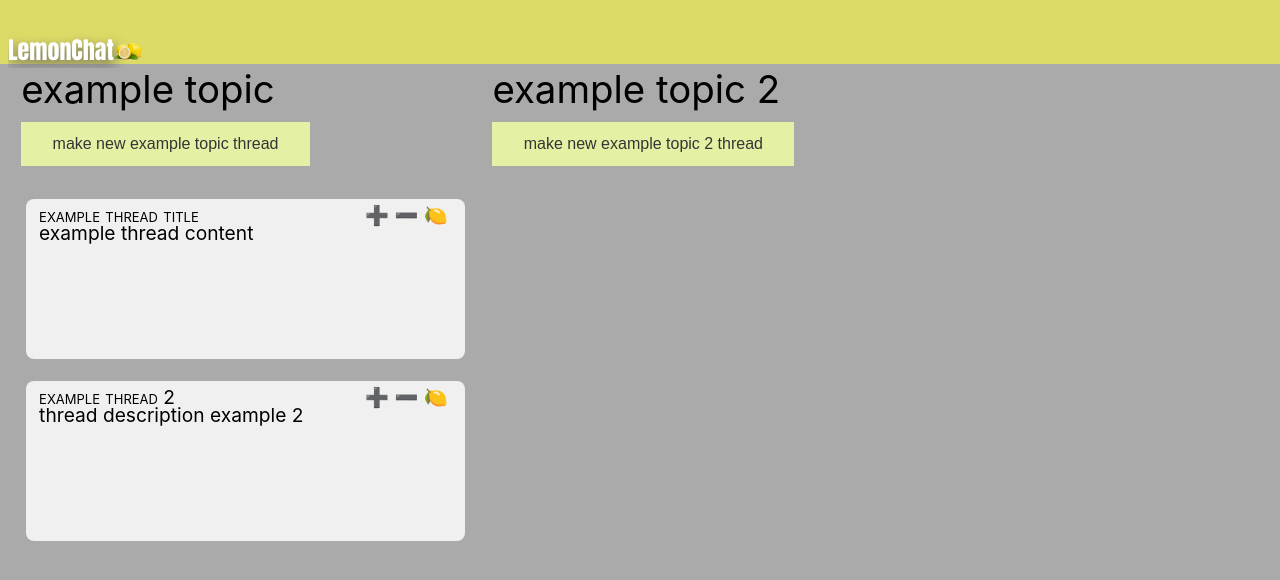
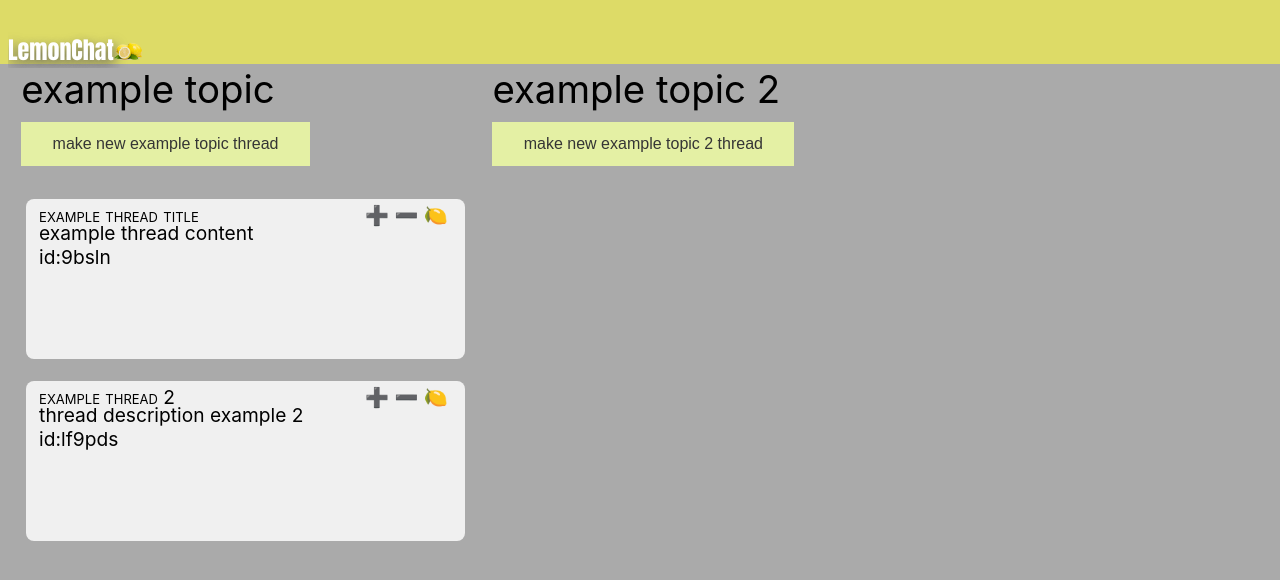
Before and after one commit to mrworth/lemonchat, a React (Create React App) app: page / in a window 1280 px wide. Shown: the top 580 px of the page. Built offline with nearby package versions, Linux system fonts and the light colour scheme.

Commit message:
post focus functionality implemented
displaying of child messages via focusing post implemented

```diff
--- a/src/App.css
+++ b/src/App.css
@@ -82,6 +82,7 @@
   padding: 0% 0 0 3%;
   flex-direction: column;
   font-size: 1.5vw;
+  user-select: none;
 }
 .message-topbar{
   font-size: 1.5vw;
@@ -165,3 +166,19 @@
 .large-text{
   font-size: min(3.5vh,13vw);
 }
+
+.reply-container{
+  position: absolute;
+  left: 105%;
+  top: 0;
+  width: 100%;
+}
+
+.message-container{
+  height: 100%;
+  position: relative;
+}
+
+.focused-message{
+  background-color: orange;
+}
--- a/src/components/NewPostForm.js
+++ b/src/components/NewPostForm.js
@@ -1,20 +1,41 @@
-import React, {useState} from 'react';
+import React, { useState } from 'react';
+import { useDispatch } from 'react-redux';
+import { v4 as uuidv4 } from 'uuid';
+import { addThread } from '../slices/postSlice';
 
 const NewPostForm = (props) => {
+    const [title, setTitle] = useState('');
+    const [content, setContent] = useState('');
+    const dispatch = useDispatch();
+
+    const handleSubmit = () => {
+        const threadId = uuidv4();
+
+        dispatch(addThread({ topic: props.topic.id, threadId, title, content }));
+        props.toggleVisibility();
+    };
 
     return (
         <div className="post-form">
-            <button className="close-button medium-text" onClick={()=>props.toggleVisibility()}>x</button>
+            <button className="close-button medium-text" onClick={() => props.toggleVisibility()}>x</button>
             <div>
-                <div className="medium-text">title</div>
-                <input className="post-title medium-text"></input>
+                <div className="medium-text">title (topic is {props.topic.id})</div>
+                <input
+                    className="post-title medium-text"
+                    value={title}
+                    onChange={(e) => setTitle(e.target.value)}
+                />
             </div>
             <div>
                 <div className="medium-text">text</div>
-                <textarea className="post-content medium-text"></textarea>
+                <textarea
+                    className="post-content medium-text"
+                    value={content}
+                    onChange={(e) => setContent(e.target.value)}
+                />
             </div>
             <div className="relative-container">
-                <button className="submit-button small-text">Create New Thread</button>
+                <button className="submit-button small-text" onClick={handleSubmit}>Create New Thread</button>
             </div>
         </div>
     );
--- a/src/components/NewThread.js
+++ b/src/components/NewThread.js
@@ -5,7 +5,7 @@ const NewThread = ({ topic, toggleVisibility, isVisible }) => {
     return (
         <div>
             {!isVisible && <button className="toggle-button small-text" onClick={toggleVisibility}>make new {topic.title} thread</button>}
-            {isVisible && <NewPostForm toggleVisibility={toggleVisibility}/>}
+            {isVisible && <NewPostForm topic={topic} toggleVisibility={toggleVisibility}/>}
         </div>
     );
 };
--- /dev/null
+++ b/src/components/Post.js
@@ -0,0 +1,22 @@
+import React from 'react';
+import PostList from './PostList';
+import { useSelector, useDispatch  } from 'react-redux';
+import { focusPost, selectFocusedPosts } from '../slices/focusPostSlice';
+const Post = (props) => {
+
+  const focusedPosts = useSelector(selectFocusedPosts);
+  const dispatch = useDispatch();
+  // console.log('posts',focusedPosts)
+  // console.log('thread props',props);
+  return (
+    <div className="message-container" >
+      <div className={`content-message ${focusedPosts.includes(props.id)?'focused-message':''}`} onClick={()=>dispatch(focusPost({postId: props.id, topic: props.topicId?props.topicId:''}))}>
+          <div className="message-topbar"><div>{props.title}</div><div className="right-bar">➕ ➖ 🍋</div></div>
+          {props.content}<br/>id:{props.id}
+      </div>
+      {focusedPosts.includes(props.id)?<PostList replies={props.replies}/>:''}
+    </div>
+  );
+};
+
+export default Post;
--- /dev/null
+++ b/src/components/PostList.js
@@ -0,0 +1,18 @@
+import React from 'react';
+import Post from './Post';
+
+const PostList = (props) => {
+  const replies = props.replies;
+  console.log(Object.values(replies)[0])
+  return (
+      <div className="reply-container">
+        {Object.values(replies).map((reply) => (
+          <div className="content-row" key={reply.id}>
+            <Post key={reply.id} {...reply}/>
+          </div>
+        ))}
+      </div>
+  );
+};
+
+export default PostList;
--- a/src/components/Thread.js
+++ /dev/null
@@ -1,13 +0,0 @@
-import React from 'react';
-
-const Thread = (props) => {
-
-  return (
-    <div className="content-message">
-        <div className="message-topbar"><div>{props.title}</div><div className="right-bar">➕ ➖ 🍋</div></div>
-        {props.content}
-    </div>
-  );
-};
-
-export default Thread;
--- a/src/components/ThreadList.js
+++ b/src/components/ThreadList.js
@@ -1,29 +1,42 @@
 import React from 'react';
 import { useSelector } from 'react-redux';
 import { selectPosts } from '../slices/postSlice';
-import Thread from './Thread';
+import {  selectFocusedPosts, selectFocusedTopic } from '../slices/focusPostSlice';
+import Post from './Post';
 import UniqueToggle from './UniqueToggle';
 import NewThread from './NewThread';
 
 const ThreadList = () => {
   const topics = useSelector(selectPosts);
-  console.log(topics)
-  console.log(Object.values(topics)[0])
+  const focusedPosts = useSelector(selectFocusedPosts);
+  const focusedTopic = useSelector(selectFocusedTopic);
+  const rightMargin = (focusedPosts.length * 36.5) + "%"
+
+  console.log('topic:::::',topics,focusedTopic)
+
+  const spacingColumns = Array.from({ length: focusedPosts.length +1 }, (_, index) => (
+    <div className="content-column"></div>
+  ));
   return (
     <div className="content-pane">
         {Object.values(topics).map((topic) => (
-          <div className="content-column" key={topic.id}>{`${topic.title}`}
+          <div className="content-column" key={topic.id}
+            style={{
+                marginRight: topic.id === focusedTopic ? rightMargin: "0"
+            }}
+            >{`${topic.title}`}
             <UniqueToggle componentName="NewThread">
               <NewThread topic={topic}/>
             </UniqueToggle>
             {Object.values(topic.threads).map((thread) => (
               <div className="content-row" key={thread.id}>
-                <Thread key={thread.id} {...thread}/>
+                <Post key={thread.id} topicId={topic.id} {...thread}/>
               </div>
             ))}
           </div>
         ))}
-        <div className="content-column"></div>
+
+        {spacingColumns}
     </div>
   );
 };
--- a/src/components/UniqueToggle.js
+++ b/src/components/UniqueToggle.js
@@ -1,8 +1,7 @@
-// UniqueToggle.js
 import React, { useState } from 'react';
 import { useDispatch, useSelector } from 'react-redux';
 import { v4 as uuidv4 } from 'uuid';
-import { toggleVisibility } from '../slices/formVisibilitySlice'; // Adjust the import path as needed
+import { toggleVisibility } from '../slices/formVisibilitySlice';
 
 const UniqueToggle = ({ children, componentName }) => {
     const [uuid] = useState(uuidv4());
--- /dev/null
+++ b/src/slices/focusPostSlice.js
@@ -0,0 +1,35 @@
+import { createSlice } from '@reduxjs/toolkit';
+
+export const focusPostSlice = createSlice({
+  name: 'focusPost',
+  initialState: {
+    focusedPosts: [], // Entries are the focused post ids
+    focusedTopic: ''
+  },
+  reducers: {
+    focusPost: (state, action) => {
+      const { postId, topic } = action.payload;
+      const postIndex = state.focusedPosts.indexOf(postId)
+      if(topic !== ''){
+        if(state.focusedPosts.length == 0 || state.focusedPosts.indexOf(postId) === -1){
+            state.focusedTopic = topic;
+            state.focusedPosts = [postId];
+        }else{
+            state.focusedTopic = '';
+            state.focusedPosts = [];
+        }
+      } else if (postIndex !== -1){
+        state.focusedPosts.length = state.focusedPosts.indexOf(postId)
+      } else{
+        state.focusedPosts.push(postId);
+      }
+    }
+  }
+});
+
+export const selectFocusedPosts = (state) => state.focusPost.focusedPosts;
+export const selectFocusedTopic = (state) => state.focusPost.focusedTopic;
+
+export const { focusPost } = focusPostSlice.actions;
+
+export default focusPostSlice.reducer;
--- a/src/slices/postSlice.js
+++ b/src/slices/postSlice.js
@@ -1,4 +1,5 @@
 import { createSlice } from '@reduxjs/toolkit';
+import { v4 as uuidv4 } from 'uuid';
 
 export const postSlice = createSlice({
   name: 'post',
@@ -9,9 +10,10 @@ export const postSlice = createSlice({
         idTree:{
             "1ab5s": ["9bsln","lf9pds"],
             "9bsln": ["fbn2s"],
-            "fbn2s": [],
+            "fbn2s": ["fbn3s"],
             "mpn52s": [],
-            "lf9pds": []
+            "lf9pds": [],
+            "fbn3s": []
         },
         byId:{
             "1ab5s":{
@@ -27,7 +29,12 @@ export const postSlice = createSlice({
             },
             "fbn2s":{
               user: "username",
-                content: "example message content",
+              content: "example reply message content",
+              title: null
+            },
+            "fbn3s":{
+              user: "username",
+              content: "example secondary reply content",
               title: null
             },
             "mpn52s":{
@@ -49,28 +56,44 @@ export const postSlice = createSlice({
   },
   reducers: {
       addTopic: (state, action) => {
-        return{
-            ...state,
-            [action.payload.topic] : {}
-        }
+        const { topicName, title, content } = action.payload;
+        const threadId = uuidv4();
+
+        state.topics.push(threadId)
+        state.messages.idTree[topicName] = [];
+
+        state.messages.byId[threadId] = {
+            user: 'default',
+            title: title,
+            content: content
+        };
       },
 
       addThread: (state, action) => {
-        const { topic, threadId } = action.payload;
-        const newTopics = { ...state.topics };
-        newTopics[topic][threadId] = [];
-        return {
-          ...state,
-          topics: newTopics
+        const { topic, threadId, title, content } = action.payload;
+
+        //push to topic's idTree as response
+        state.messages.idTree[topic].push(threadId);
+
+        //create idTree for thread and post data in byId
+        state.messages.idTree[threadId] = [];
+        state.messages.byId[threadId] = {
+            user: 'default',
+            title: title,
+            content: content
         };
       },
+
     addMessage: (state, action) => {
-        const { topic, threadId, message} = action.payload;
-        const newTopics = { ...state.topics };
-        newTopics[topic][threadId].push(message);
-        return {
-          ...state,
-          topics: newTopics
+      const { replyTo, threadId, title, content } = action.payload;
+
+      state.messages.idTree[replyTo].push(threadId);
+
+      state.messages.idTree[threadId] = [];
+      state.messages.byId[threadId] = {
+          user: 'default',
+          title: title,
+          content: content
       };
     }
   },
@@ -83,7 +106,7 @@ export const selectPosts = (state) => {
 
     //recursive function to generate tree of messages
     const buildTree = (currentId) => {
-        const childIdList = postsState.messages.idTree[currentId];
+        const childIdList = postsState.messages.idTree[currentId] || [];
         if(childIdList.length === 0 ){
             return {
                 ...postsState.messages.byId[currentId],
--- a/src/store.js
+++ b/src/store.js
@@ -1,11 +1,13 @@
 import { configureStore } from '@reduxjs/toolkit';
 import postReducer from './slices/postSlice';
+import focusPostReducer from './slices/focusPostSlice';
 import formVisibilityReducer from './slices/formVisibilitySlice';
 import thunk from 'redux-thunk';
 
 const store = configureStore({
   reducer: {
     posts: postReducer,
+    focusPost: focusPostReducer,
     formVisibility: formVisibilityReducer
   },
   middleware: [thunk],
```
Lines whose indentation alone changed are shown as unchanged.
